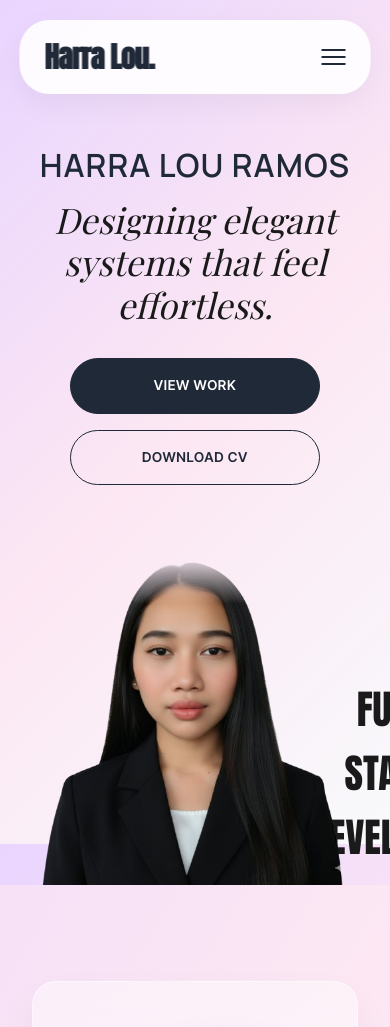
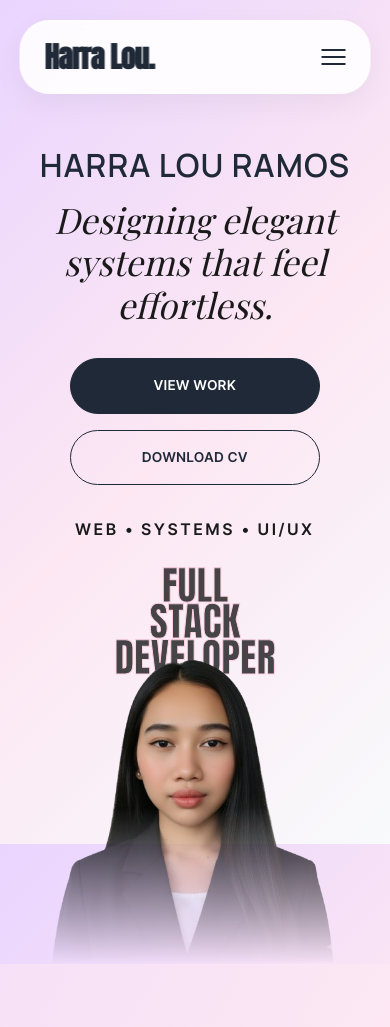
Before and after one commit to harramos25/harra-portfolio, a plain HTML site: page index.html in a window 390 px wide. Shown: the top 1027 px of the page. Drawn offline with nearby package versions, Linux system fonts and the light colour scheme; a web font is replaced by a local one.

Commit message:
Refactor mobile hero to vertical stack layout

```diff
--- a/css/style.css
+++ b/css/style.css
@@ -2546,97 +2546,74 @@ footer {
         /* Rounded pills */
     }
 
-    /* Visuals: Image + Background Text */
+    /* Visuals: Flex Column Stack */
+    /* Order: Subnav -> Role Text -> Image */
     .hero-visuals {
         order: 2;
         width: 100%;
-        flex-grow: 1;
-        display: flex;
-        flex-direction: column;
-        justify-content: flex-end;
-        align-items: center;
-        position: relative;
-        margin-top: auto;
-        /* Push to bottom */
-        min-height: 400px;
-    }
-
-    .hero-image-container {
-        width: 85%;
-        max-width: 400px;
-        height: auto;
-        position: relative;
-        right: auto;
-        bottom: 0;
-        z-index: 2;
-        display: flex;
-        align-items: flex-end;
-        justify-content: center;
-        opacity: 1;
-        clip-path: none;
-        animation: none;
-        mask-image: linear-gradient(to top, rgba(0, 0, 0, 1) 85%, rgba(0, 0, 0, 0));
-        -webkit-mask-image: linear-gradient(to top, rgba(0, 0, 0, 1) 85%, rgba(0, 0, 0, 0));
-    }
-
-    .hero-image {
-        width: 100%;
-        height: auto;
-    }
-
-    /* Text BEHIND Image */
-    .hero-role-text {
-        position: absolute;
-        bottom: 0;
-        right: auto;
-        left: 50%;
-        transform: translateX(-50%);
-        width: 100%;
-        text-align: center;
-        font-size: 18vw;
-        /* Massive */
-        line-height: 0.8;
-        z-index: 1;
-        /* Behind image */
-        color: #1a1a1a;
-        -webkit-text-stroke: 0;
-        opacity: 1;
-        pointer-events: none;
-        white-space: nowrap;
         display: flex;
         flex-direction: column;
         align-items: center;
-    }
-
-    .hero-role-text span {
+        justify-content: flex-start;
+        /* Stack from top */
+        position: relative;
+        margin-top: 2rem;
+        gap: 1rem;
+    }
+
+    /* 1. Subnav */
+    .hero-subnav {
         display: block;
-    }
-
-    /* Subnav (WEB • SYSTEMS...) positioned clearly */
-    .hero-subnav {
-        position: absolute;
-        bottom: 35%;
-        /* Positioned above the role text approx */
+        position: relative;
         top: auto;
-        left: 50%;
-        transform: translateX(-50%);
+        bottom: auto;
+        left: auto;
         right: auto;
+        transform: none;
         width: 100%;
         text-align: center;
+        order: 1;
         font-size: 1rem;
         letter-spacing: 3px;
         color: #1a1a1a;
         font-weight: 700;
-        z-index: 3;
-        margin-bottom: 1rem;
-    }
-
-    /* Adjust Role Text to be safe */
+        margin-bottom: 0.5rem;
+    }
+
+    /* 2. Role Text */
     .hero-role-text {
-        bottom: 0%;
-        font-size: 15vw;
-        /* Slightly smaller to ensure fit */
-        padding-bottom: 2rem;
+        display: block;
+        position: relative;
+        bottom: auto;
+        left: auto;
+        right: auto;
+        transform: none;
+        width: 100%;
+        text-align: center;
+        order: 2;
+        font-size: 13vw;
+        /* Adjusted width */
+        line-height: 0.9;
+        color: #1a1a1a;
+        opacity: 0.8;
+        padding-bottom: 0;
+        z-index: 1;
+    }
+
+    /* 3. Image */
+    .hero-image-container {
+        position: relative;
+        order: 3;
+        width: 80%;
+        max-width: 350px;
+        height: auto;
+        z-index: 2;
+        /* Image is largely independent now */
+        margin-top: -10vw;
+        /* Slight overlap upwards into text if desired, or set to 0 */
+        display: flex;
+        align-items: flex-end;
+        justify-content: center;
     }
 
     /* Projects Section Mobile */
```
